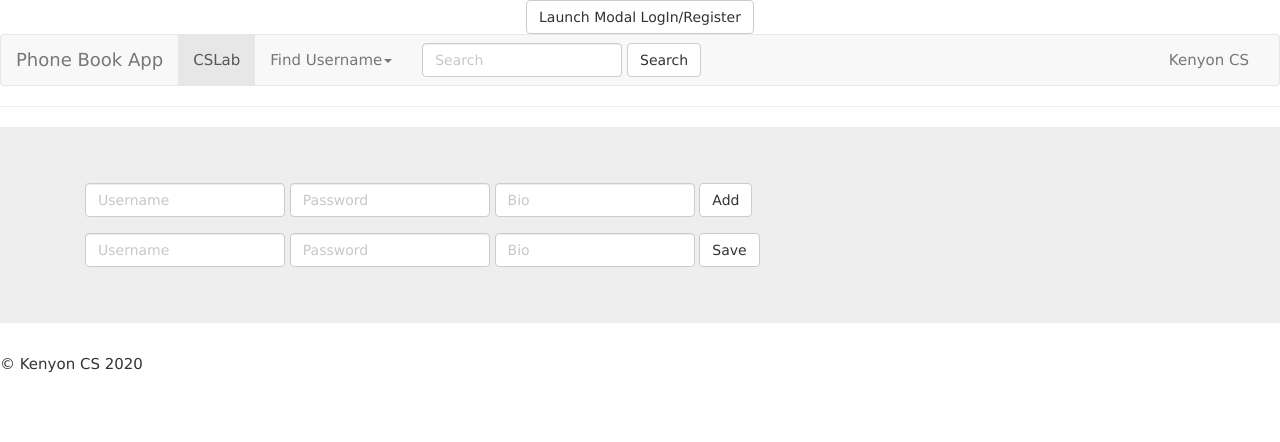
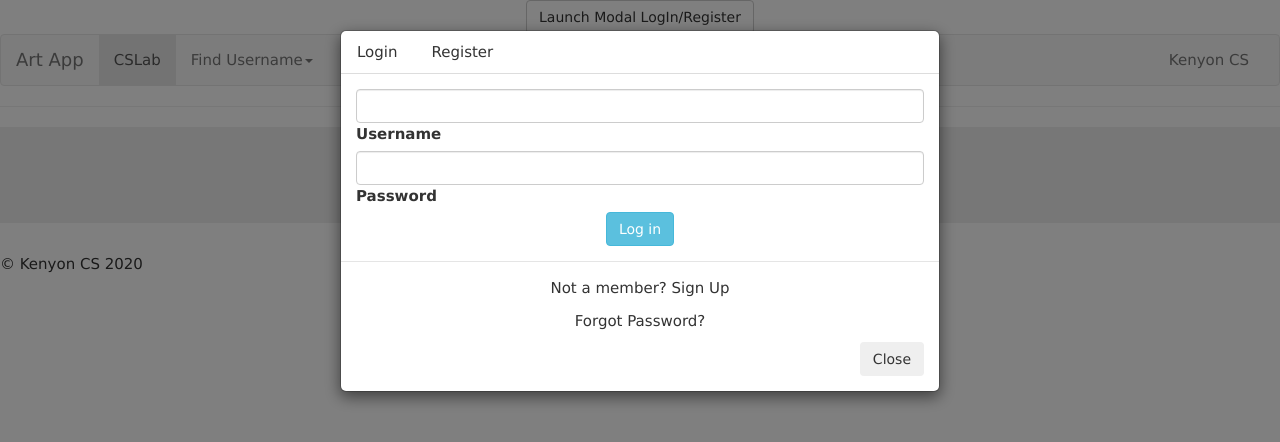
Before and after one commit to KenChen30/Project3, a website: page public/artApp.html in a window 1280 px wide. Drawn offline with nearby package versions, Linux system fonts and the light colour scheme.

Commit message:
bit of change done in html nothing major

```diff
--- a/public/artApp.html
+++ b/public/artApp.html
@@ -6,12 +6,12 @@
     <meta name="description" content="Sample Search Books">
     <meta name="author" content="Kara Braun and James Skon">
 
-    <title>Phone Book Manager</title>
+    <title>Art Social Media</title>
 
     <!-- Bootstrap core CSS -->
     <link href="https://maxcdn.bootstrapcdn.com/bootstrap/3.3.7/css/bootstrap.min.css" rel="stylesheet">
     <link rel="stylesheet" href="https://www.w3schools.com/w3css/4/w3.css">
-    <link rel="stylesheet" type="text/css" href="phoneApp.css">
+    <link rel="stylesheet" type="text/css" href="artApp.css">
 
     <!-- Custom styles for this template -->
   </head>
@@ -26,7 +26,7 @@
       <!--Modal cascading tabs-->
       <div class="modal-c-tabs">
 
-        <!-- Nav tabs -->
+        <!-- Nav tab -->
         <ul class="nav nav-tabs md-tabs tabs-2 light-blue darken-3" role="tablist">
           <li class="nav-item">
             <a class="nav-link active" data-toggle="tab" href="#panel7" role="tab"><i class="fas fa-user mr-1"></i>
@@ -134,7 +134,7 @@
 	    <span class="icon-bar"></span>
 	    <span class="icon-bar"></span>
 	  </button>
-	  <a class="navbar-brand" href="#">Phone Book App</a>
+	  <a class="navbar-brand" href="#">Art App</a>
 	</div>
 
 	<!-- Collect the nav links, forms, and other content for toggling -->
@@ -273,7 +273,7 @@
 	<!--<script>window.jQuery || document.write('<script src="../../assets/js/vendor/jquery.min.js"><\/script>')</script>-->
 	  <!--<script src="https://cdnjs.cloudflare.com/ajax/libs/tether/1.4.0/js/tether.min.js" integrity="sha384-DztdAPBWPRXSA/3eYEEUWrWCy7G5KFbe8fFjk5JAIxUYHKkDx6Qin1DkWx51bBrb" crossorigin="anonymous"></script>-->
 
-	  <script src="phoneApp.js" type="text/javascript"></script>
+	  <script src="artApp.js" type="text/javascript"></script>
 
 
 </body>
```
